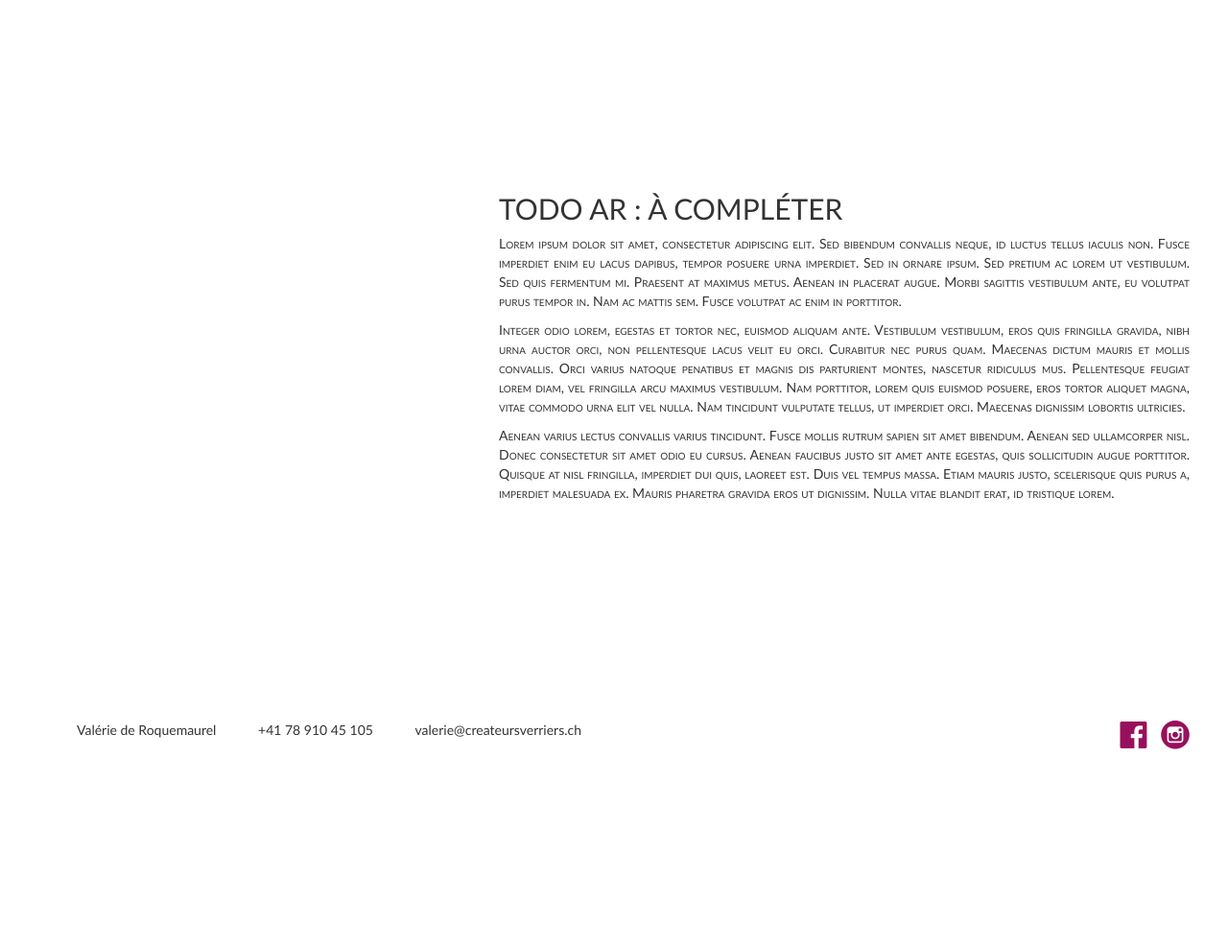
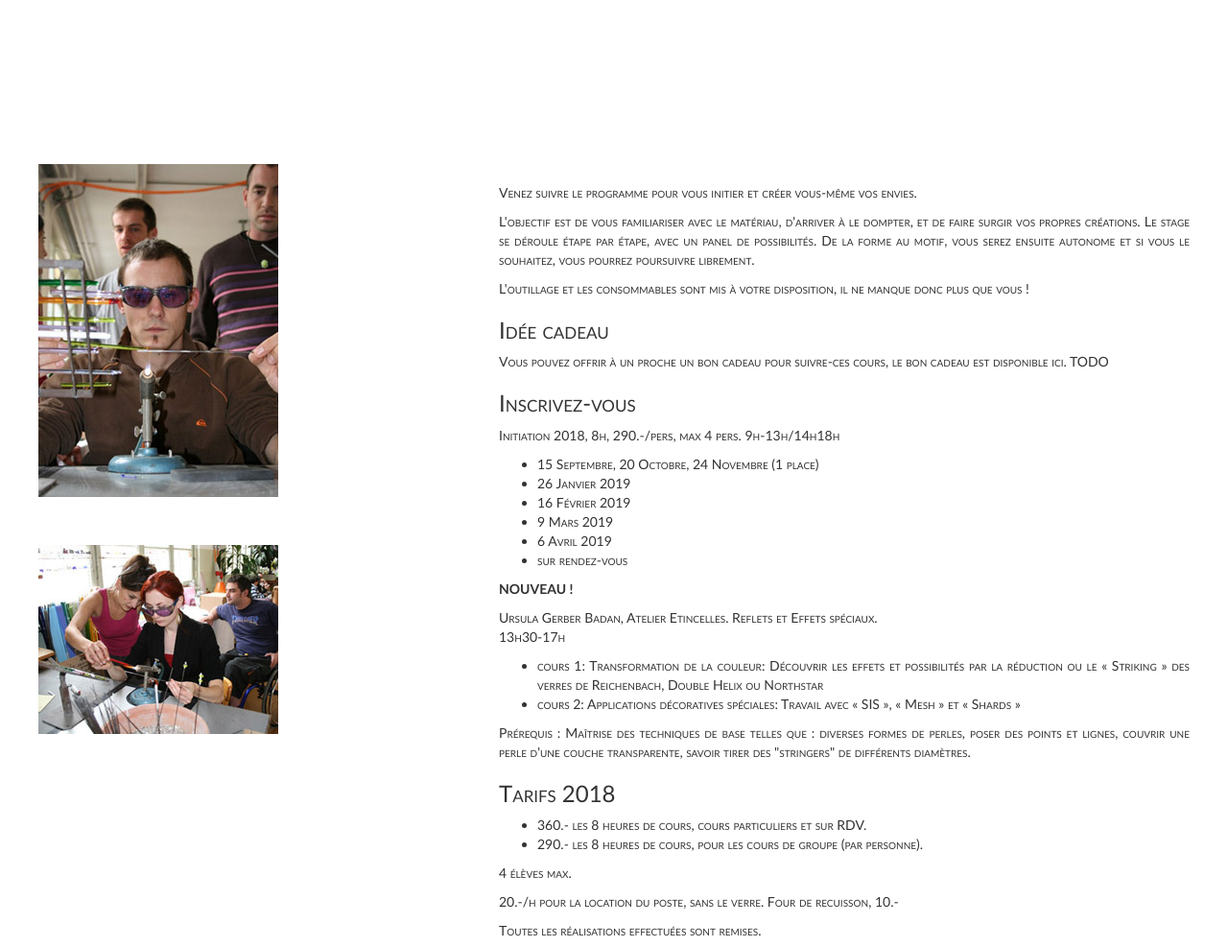
Before and after one commit to aroquemaurel/valeriederoquemaurel-website, a Django app: template valerie/pages/templates/pages/content/cours/presentation.html in a window 1280 px wide. Shown: the part 139-1126 px from the top of the page at 96% size. Before the commit the page ends 920 px from the top, so only its background shows below. Run offline with Django 3.2, Linux system fonts and the light colour scheme; the template is opened without the code that fills it, so the values that code supplies are empty; some libraries are stand-ins or nearby versions; some web fonts are replaced.

Commit message:
Ajout page présentation cours

```diff
--- a/valerie/pages/templates/pages/content/cours/presentation.html
+++ b/valerie/pages/templates/pages/content/cours/presentation.html
@@ -1,10 +1,55 @@
 {% extends "pages/content-page.html" %}
 
+{% block left-content %}
+    <p style="margin-bottom: 50px"><img src="/upload/pages/cours/presentation/5c03.jpg" /></p>
+    <p><img src="/upload/pages/cours/presentation/5c04.jpg" /></p>
+{% endblock %}
 {% block text-content %}
-<h2>TODO AR : À COMPLÉTER</h2>
-    <p>Lorem ipsum dolor sit amet, consectetur adipiscing elit. Sed bibendum convallis neque, id luctus tellus iaculis non. Fusce imperdiet enim eu lacus dapibus, tempor posuere urna imperdiet. Sed in ornare ipsum. Sed pretium ac lorem ut vestibulum. Sed quis fermentum mi. Praesent at maximus metus. Aenean in placerat augue. Morbi sagittis vestibulum ante, eu volutpat purus tempor in. Nam ac mattis sem. Fusce volutpat ac enim in porttitor.</p>
+    <p>Venez suivre le programme pour vous initier et créer vous-même vos envies.</p>
 
-<p>Integer odio lorem, egestas et tortor nec, euismod aliquam ante. Vestibulum vestibulum, eros quis fringilla gravida, nibh urna auctor orci, non pellentesque lacus velit eu orci. Curabitur nec purus quam. Maecenas dictum mauris et mollis convallis. Orci varius natoque penatibus et magnis dis parturient montes, nascetur ridiculus mus. Pellentesque feugiat lorem diam, vel fringilla arcu maximus vestibulum. Nam porttitor, lorem quis euismod posuere, eros tortor aliquet magna, vitae commodo urna elit vel nulla. Nam tincidunt vulputate tellus, ut imperdiet orci. Maecenas dignissim lobortis ultricies.</p>
+<p>L'objectif est de vous familiariser avec le matériau, d'arriver à le dompter, et de faire surgir vos propres créations.
+Le stage se déroule étape par étape, avec un panel de possibilités. De la forme au motif,
+vous serez ensuite autonome et si vous le souhaitez, vous pourrez poursuivre librement.</p>
 
-<p>Aenean varius lectus convallis varius tincidunt. Fusce mollis rutrum sapien sit amet bibendum. Aenean sed ullamcorper nisl. Donec consectetur sit amet odio eu cursus. Aenean faucibus justo sit amet ante egestas, quis sollicitudin augue porttitor. Quisque at nisl fringilla, imperdiet dui quis, laoreet est. Duis vel tempus massa. Etiam mauris justo, scelerisque quis purus a, imperdiet malesuada ex. Mauris pharetra gravida eros ut dignissim. Nulla vitae blandit erat, id tristique lorem.</p>
+    <p>L'outillage et les consommables sont mis à votre disposition, il ne manque donc plus que vous !</p>
+
+    <h3>Idée cadeau</h3>
+    <p>Vous pouvez offrir à un proche un bon cadeau pour suivre-ces cours, le bon cadeau est disponible ici. TODO</p>
+
+
+    <h3>Inscrivez-vous</h3>
+    <p>Initiation 2018, 8h, 290.-/pers, max 4 pers. 9h-13h/14h18h</p>
+
+    <ul>
+        <li>15 Septembre, 20 Octobre, 24 Novembre (1 place)</li>
+        <li>26 Janvier 2019</li>
+        <li>16 Février 2019</li>
+        <li>9 Mars 2019</li>
+        <li>6 Avril 2019</li>
+        <li>sur rendez-vous</li>
+    </ul>
+
+    <p><b>NOUVEAU ! </b></p>
+    <p>Ursula Gerber Badan, Atelier Etincelles. Reflets et Effets spéciaux.<br/>
+13h30-17h<br/>
+    </p>
+    <ul>
+        <li>cours 1: Transformation de la couleur: Découvrir les effets et possibilités par la réduction ou le « Striking » des verres de Reichenbach, Double Helix ou Northstar</li>
+        <li>cours 2: Applications décoratives spéciales: Travail avec « SIS »,  « Mesh » et « Shards »</li>
+    </ul>
+<p>
+    Prérequis : Maîtrise des techniques de base telles que : diverses formes de perles, poser des points et lignes, couvrir une perle d'une couche transparente, savoir tirer des "stringers" de différents diamètres.</p>
+
+    <h3>Tarifs 2018 </h3>
+    <ul>
+        <li>360.- les 8 heures de cours, cours particuliers et sur RDV.</li>
+        <li>290.- les 8 heures de cours, pour les cours de groupe (par personne).</li>
+    </ul>
+    <p>4 élèves max.</p>
+    <p>20.-/h pour la location du poste, sans le verre. Four de recuisson, 10.-</p>
+
+    <p>Toutes les réalisations effectuées sont remises.</p>
+
+<iframe width="560" height="315" src="https://www.youtube.com/embed/8WO7uMZryTc" frameborder="0" allow="autoplay; encrypted-media" allowfullscreen></iframe>
+
 {% endblock %}
```
Also changed, not shown: upload/pages/cours/presentation/5c03.jpg (added), upload/pages/cours/presentation/5c04.jpg (added).
